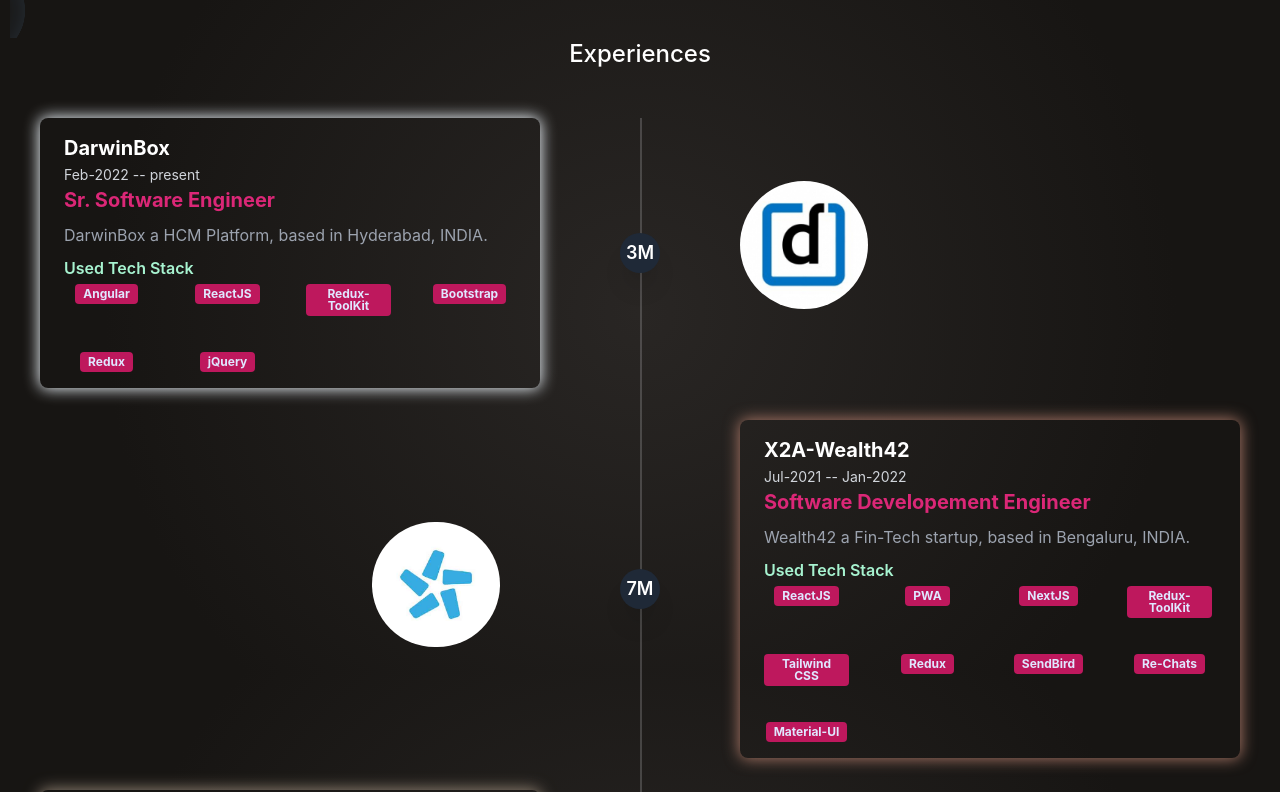
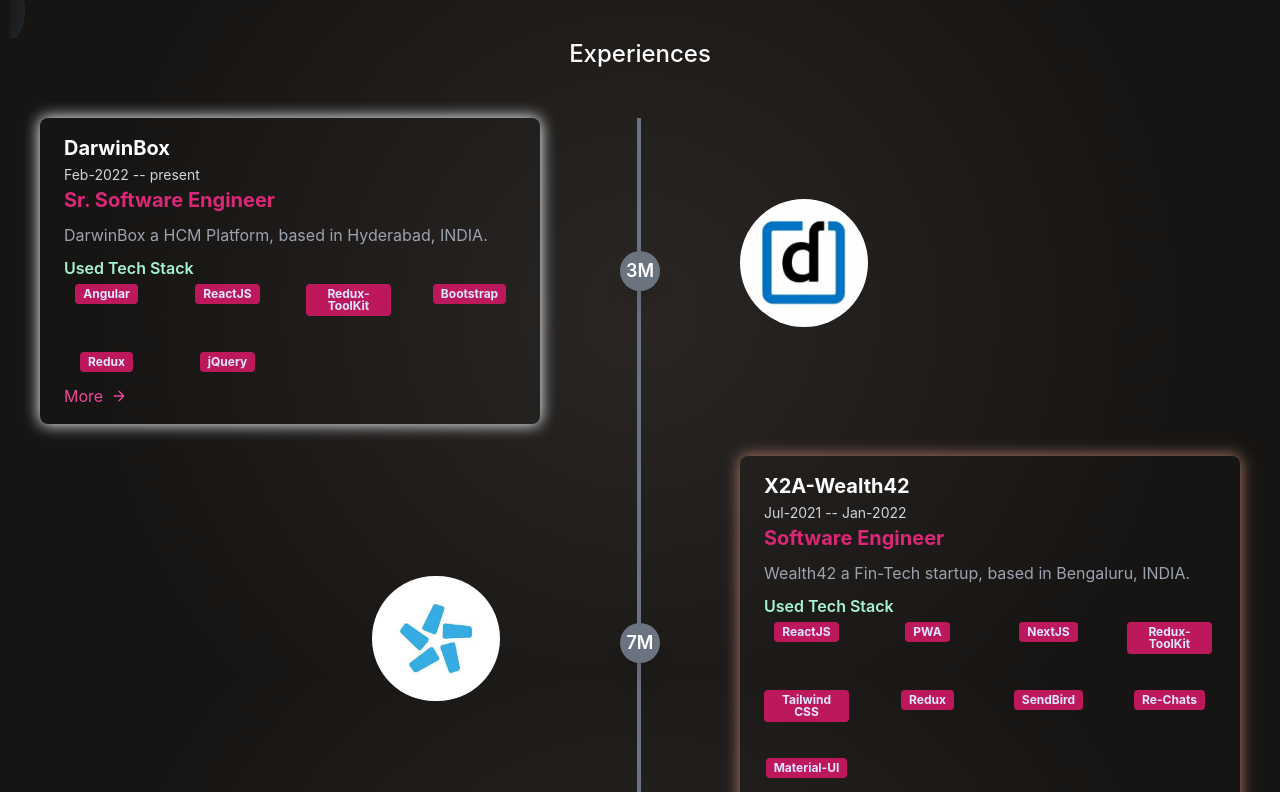
Before and after one commit to num-js/portfolio, a React (Create React App) app: page / in a window 1280 px wide. Shown: the part 768-1560 px from the top of the page. Built offline with nearby package versions, Linux system fonts and the light colour scheme; a web font is replaced by a local one.

Commit message:
Experience timeline bar design Fix

```diff
--- a/src/assets/data/experiencesData.json
+++ b/src/assets/data/experiencesData.json
@@ -24,7 +24,7 @@
             "start": "2021-07",
             "end": "2022-01"
         },
-        "role": "Software Developement Engineer",
+        "role": "Software Engineer",
         "description": "Wealth42 a Fin-Tech startup, based in Bengaluru, INDIA.",
         "companyLogo": "../icons/w42.png",
         "companyURL": "https://wealth42.com/",
--- a/src/components/Experiences/DesktopViewExperience.js
+++ b/src/components/Experiences/DesktopViewExperience.js
@@ -6,7 +6,7 @@
 const DesktopViewExperience = ({ experiencesData }) => {
     return (
         <>
-            <div class="border-2-2 absolute border-opacity-20 h-full border" style={{ left: '50%' }}></div>
+            <div class="absolute h-full w-1 bg-gray-500" style={{ left: '49.8%' }}></div>
             {
                 experiencesData?.map((companyData, index) => {
                     const isLeftSide = index % 2 == 0;
@@ -19,7 +19,7 @@
                                     </a>
                                 </div>
                             </div>
-                            <div class="z-20 flex items-center order-1 bg-gray-800 shadow-xl w-10 h-10 rounded-full">
+                            <div class="z-20 flex items-center order-1 bg-gray-500 shadow-xl w-10 h-10 rounded-full">
                                 <h1 class="mx-auto font-semibold text-lg text-white">{getDuration(companyData?.timeLine.start, companyData?.timeLine?.end)}</h1>
                             </div>
                             <div class="order-1 rounded-lg shadow-xl w-5/12 px-6 py-4"
@@ -39,7 +39,7 @@
                                     Used Tech Stack
                                     <div className="">
                                         <div class="flex flex-wrap -m-4 text-center">
-                                            {companyData?.workingTech.map((tech, index) => (
+                                            {companyData?.workingTech.map((tech) => (
                                                 <div class="p-4 sm:w-1/4 w-1/2">
                                                     <SkillDiv skill={tech} />
                                                 </div>
@@ -47,7 +47,15 @@
                                         </div>
                                     </div>
                                 </div>
+                                <div>
+                                    <a target='_blank' href={companyData?.companyURL} class="mt-3 text-pink-500 inline-flex items-center">More
+                                        <svg fill="none" stroke="currentColor" stroke-linecap="round" stroke-linejoin="round" stroke-width="2" class="w-4 h-4 ml-2" viewBox="0 0 24 24">
+                                            <path d="M5 12h14M12 5l7 7-7 7"></path>
+                                        </svg>
+                                    </a>
+                                </div>
                             </div>
+
                         </div>
                     )
                 })
--- a/src/components/Experiences/MobileExperience.js
+++ b/src/components/Experiences/MobileExperience.js
@@ -8,9 +8,9 @@
         experiencesData?.map((companyData) => (
             <div class="flex relative pb-20 sm:items-center md:w-2/3 mx-auto">
                 <div class="h-full w-6 absolute inset-2 flex items-center justify-center">
-                    <div class="h-full w-1 bg-gray-200 pointer-events-none"></div>
+                    <div class="absolute h-full w-1 bg-gray-500"></div>
                 </div>
-                <div class="flex-shrink-0 w-10 h-10 rounded-full mt-10 sm:mt-0 inline-flex items-center justify-center bg-green-500 text-white relative z-10 title-font font-medium text-sm">
+                <div class="flex-shrink-0 w-10 h-10 rounded-full mt-10 sm:mt-0 inline-flex items-center justify-center bg-gray-500 text-white relative z-10 title-font font-medium text-sm">
                     {getDuration(companyData?.timeLine.start, companyData?.timeLine?.end)}
                 </div>
                 <div class="flex-grow md:pl-8 pl-6 flex sm:items-center items-start flex-col sm:flex-row">
```
